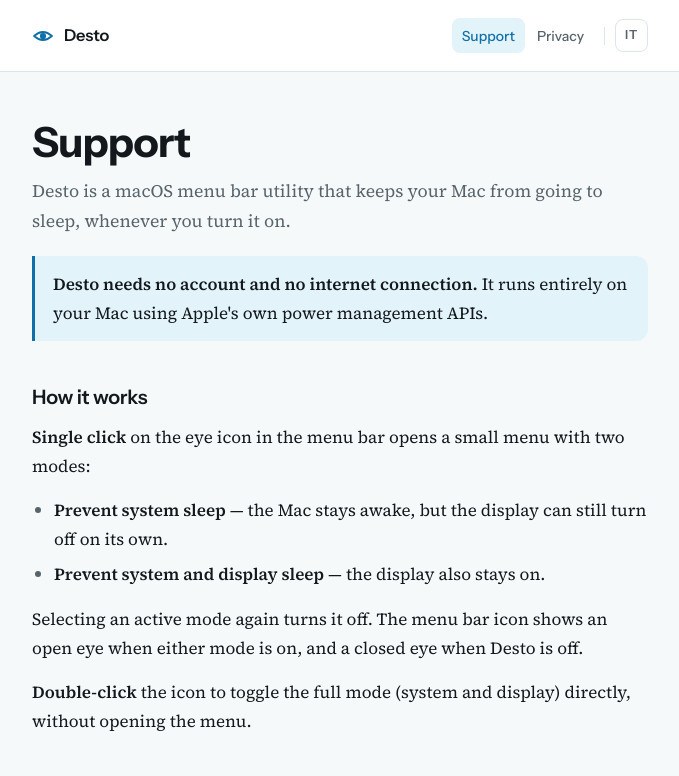
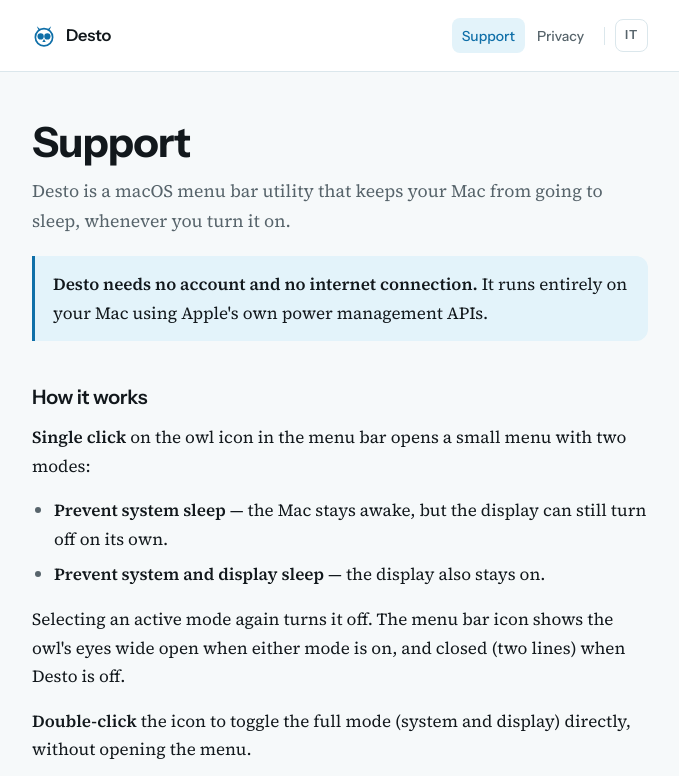
Before and after one commit to icelyfire/desto-legal, a plain HTML site: page en/index.html in a window 1280 px wide. Shown: the top 776 px of the page, without its empty margins (300-979 px from the left). Drawn offline with Linux system fonts and the light colour scheme.

Commit message:
Sostituisce l'icona a occhio con il gufo nel logo e nei testi

```diff
--- a/en/index.html
+++ b/en/index.html
@@ -18,10 +18,14 @@
 <header class="site">
   <div class="site-inner">
     <a class="brand" href="index.html">
-      <svg width="22" height="22" viewBox="0 0 22 22" aria-hidden="true">
+      <svg width="24" height="22" viewBox="0 0 100 90" aria-hidden="true">
         <g style="color: var(--accent)">
-          <path d="M2,11 Q11,3 20,11 Q11,19 2,11 Z" fill="none" stroke="currentColor" stroke-width="1.8" stroke-linejoin="round"/>
-          <circle cx="11" cy="11" r="3.1" fill="currentColor"/>
+          <path d="M28,22 L20,4 L38,20 Z" fill="currentColor"/>
+          <path d="M72,22 L80,4 L62,20 Z" fill="currentColor"/>
+          <circle cx="50" cy="50" r="36" fill="none" stroke="currentColor" stroke-width="7"/>
+          <circle cx="36" cy="47" r="13" fill="currentColor"/>
+          <circle cx="64" cy="47" r="13" fill="currentColor"/>
+          <path d="M50,58 L43,70 L57,70 Z" fill="currentColor"/>
         </g>
       </svg>
       Desto
@@ -44,12 +48,12 @@
   </div>
 
   <h2>How it works</h2>
-  <p><strong>Single click</strong> on the eye icon in the menu bar opens a small menu with two modes:</p>
+  <p><strong>Single click</strong> on the owl icon in the menu bar opens a small menu with two modes:</p>
   <ul>
     <li><strong>Prevent system sleep</strong> — the Mac stays awake, but the display can still turn off on its own.</li>
     <li><strong>Prevent system and display sleep</strong> — the display also stays on.</li>
   </ul>
-  <p>Selecting an active mode again turns it off. The menu bar icon shows an open eye when either mode is on, and a closed eye when Desto is off.</p>
+  <p>Selecting an active mode again turns it off. The menu bar icon shows the owl's eyes wide open when either mode is on, and closed (two lines) when Desto is off.</p>
   <p><strong>Double-click</strong> the icon to toggle the full mode (system and display) directly, without opening the menu.</p>
 
   <h2>Launch at login</h2>
```
Also changed, not shown: en/privacy.html (+7 -3 lines), index.html (+9 -5 lines), privacy.html (+7 -3 lines).
